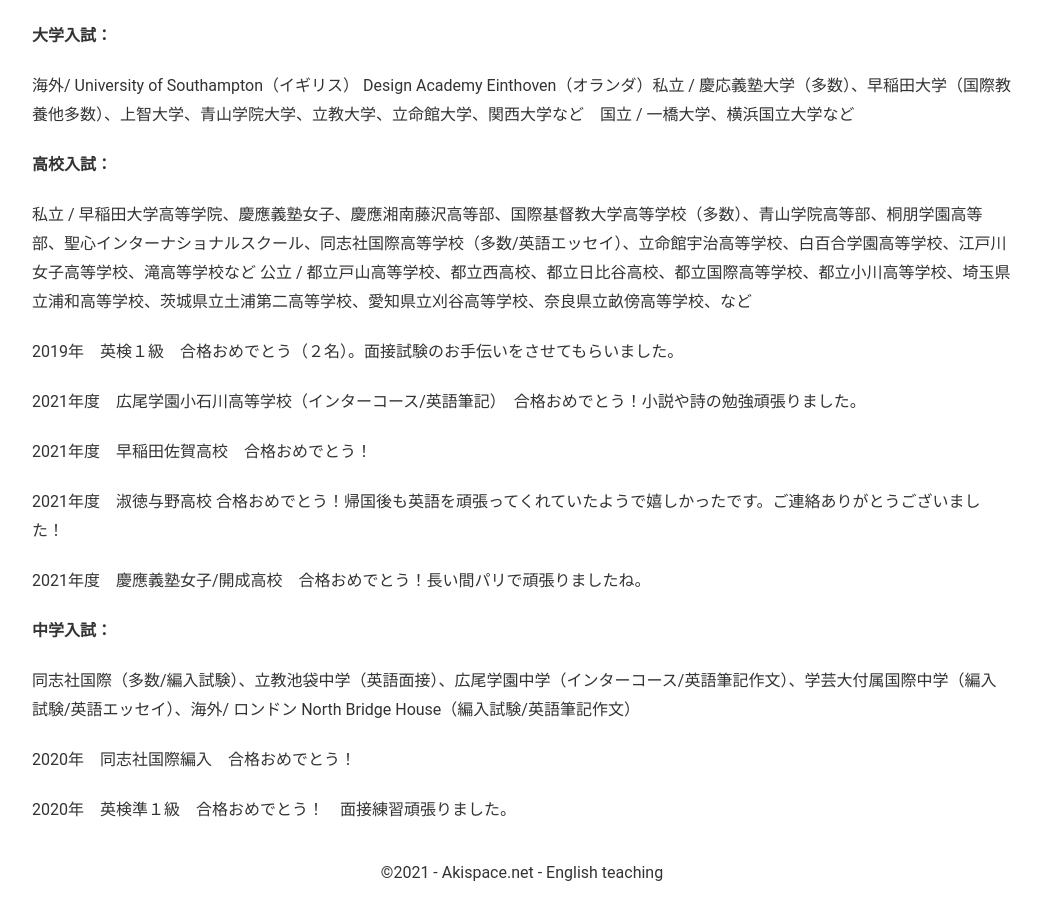
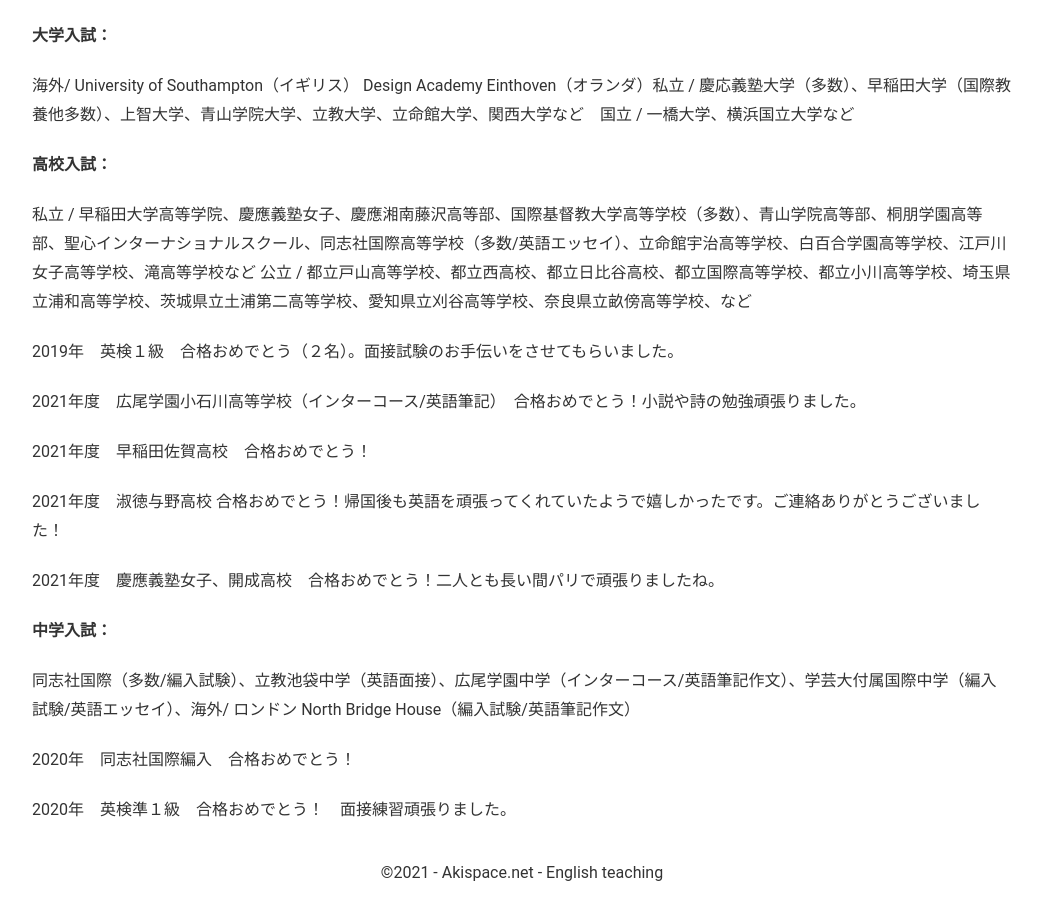
Before and after one commit to phocean/akispace, a Jekyll site: the page built from exam_results.md, in a window 1280 px wide and 900 px high, scrolled down 1822 px. Shown: the whole window, without its empty margins (118-1160 px from the left). Built offline with Jekyll 4.4.1, drawn with Linux system fonts in a browser that asks for light colours.

Commit message:
Update exam_results.md
one sentence modified

```diff
--- a/exam_results.md
+++ b/exam_results.md
@@ -68,7 +68,7 @@
 
 2021年度　淑徳与野高校 合格おめでとう！帰国後も英語を頑張ってくれていたようで嬉しかったです。ご連絡ありがとうございました！
 
-2021年度　慶應義塾女子/開成高校　合格おめでとう！長い間パリで頑張りましたね。
+2021年度　慶應義塾女子、開成高校　合格おめでとう！二人とも長い間パリで頑張りましたね。
 
 
 <strong>中学入試：</strong>
```
